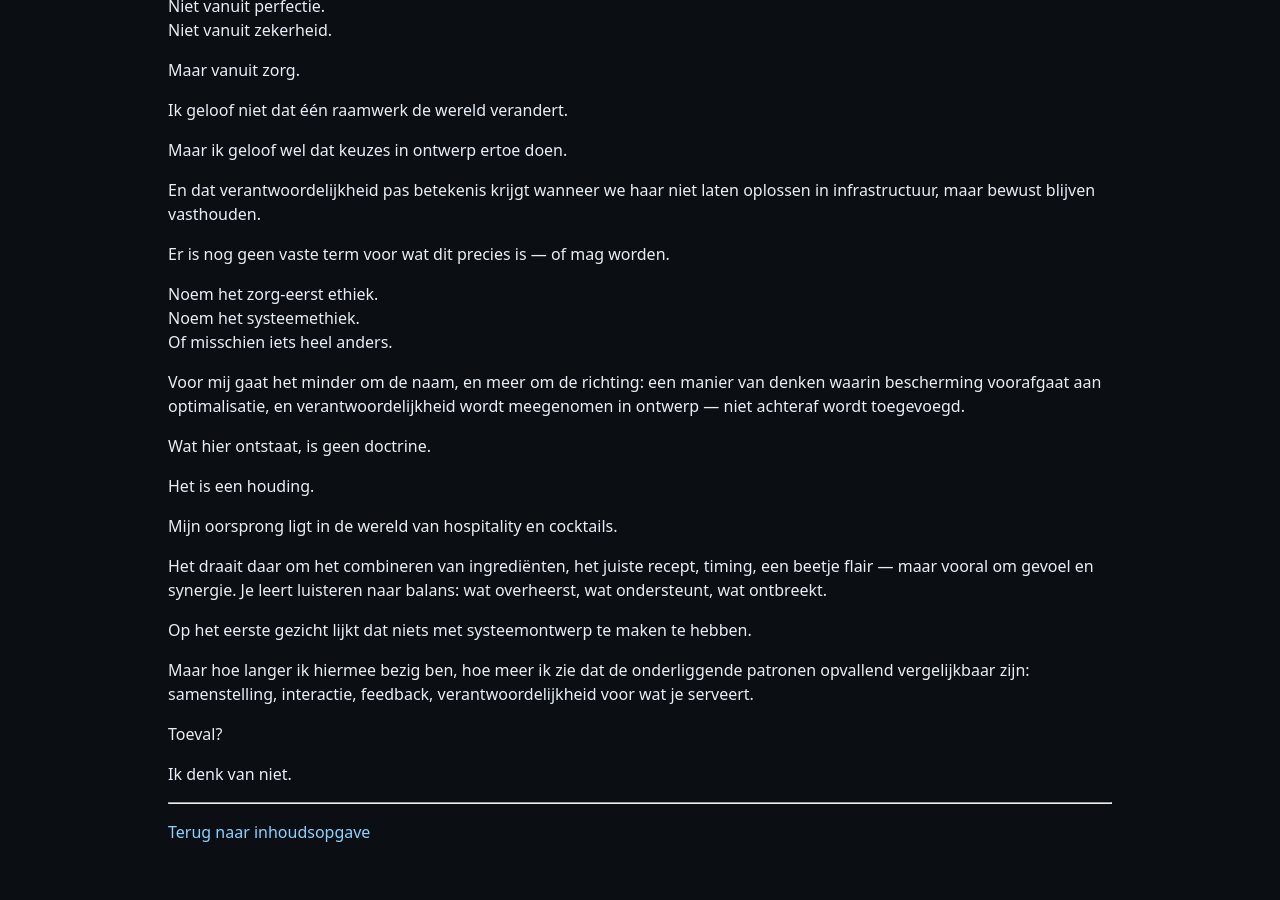
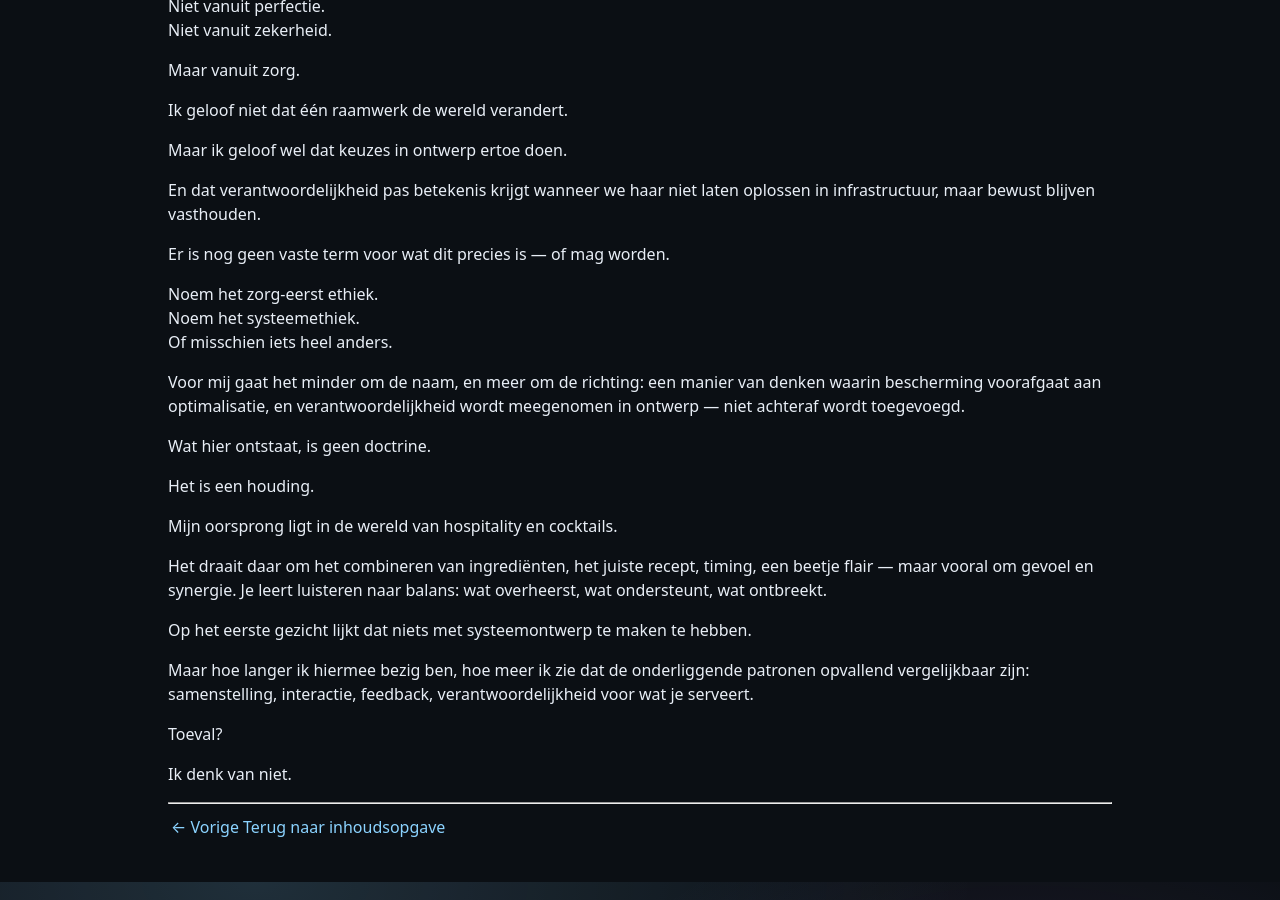
Before and after one commit to MartijnBruzzese/ModelHaven-Studio, a Jekyll site: the page built from POSITION_PAPERS/ETHICS/NL/ETHISCH_FUNDAMENT/06_h6_reflecties_en_voorlopige_conclusies.md, in a window 1280 px wide and 900 px high, scrolled down 1545 px. Built offline with Jekyll 4.4.1, drawn with Linux system fonts in a browser that asks for light colours; our own code applies the rules of GitHub Pages for plain Markdown files.

Commit message:
Update 06_h6_reflecties_en_voorlopige_conclusies.md

```diff
--- a/POSITION_PAPERS/ETHICS/NL/ETHISCH_FUNDAMENT/06_h6_reflecties_en_voorlopige_conclusies.md
+++ b/POSITION_PAPERS/ETHICS/NL/ETHISCH_FUNDAMENT/06_h6_reflecties_en_voorlopige_conclusies.md
@@ -98,4 +98,4 @@
 
 ---
 
-[Terug naar inhoudsopgave](inhoudsopgave.md)
+[← Vorige](05_h5_positieverklaring.md) | [Terug naar inhoudsopgave](inhoudsopgave.md)
```
